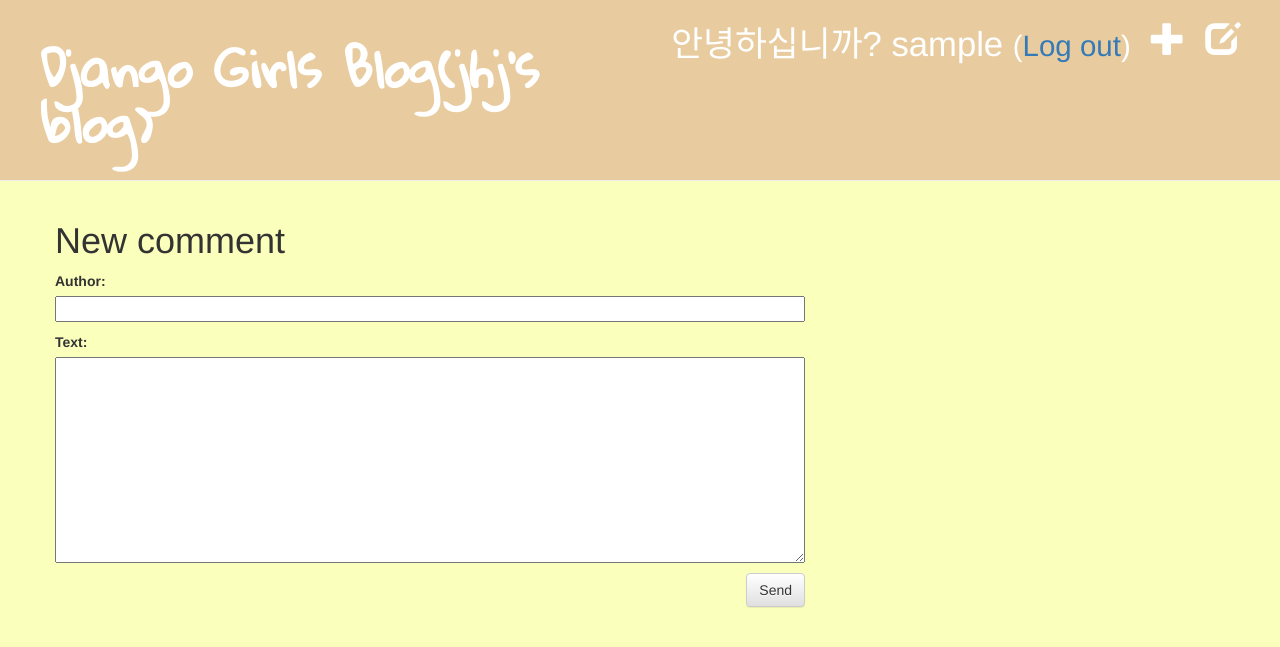
After one commit to amazing22/my-first-blog, a Django app: page /post/1/comment/ in a window 1280 px wide. The commit adds this page. Shown: the top 647 px of the page. Run offline with Django 3.2, Linux system fonts and the light colour scheme; a user stored in the database is signed in; tables that the repository leaves empty hold one stand-in row (values such as "Sample post"); some libraries are stand-ins or nearby versions.

Commit message:
더나아가기코멘트달기까지완성

```diff
--- a/blog/admin.py
+++ b/blog/admin.py
@@ -1,7 +1,7 @@
 # 모델링 한 글들을 장고 관리자에서 추가, 수정, 삭제하기
 from django.contrib import admin
-from .models import Post
-
+from .models import Post, Comment
 
 # 관리자 페이지에서 만든 모델 보기
 admin.site.register(Post)
+admin.site.register(Comment)
--- a/blog/forms.py
+++ b/blog/forms.py
@@ -1,8 +1,14 @@
 from django import forms
-from .models import Post
+from .models import Post, Comment
 
 class PostForm(forms.ModelForm):
 
     class Meta:
         model = Post
         fields = ('title', 'text',)
+
+class CommentForm(forms.ModelForm):
+
+    class Meta:
+        model = Comment
+        fields = ('author', 'text',)
--- a/blog/models.py
+++ b/blog/models.py
@@ -27,3 +27,20 @@ class Post(models.Model): # class Post(models.Model) : 부모 클래스
 
     def __str__(self):
         return self.title
+
+class Comment(models.Model):
+    post = models.ForeignKey('blog.Post', related_name='comments')
+    author = models.CharField(max_length=200)
+    text = models.TextField()
+    created_date = models.DateTimeField(default=timezone.now)
+    approved_comment = models.BooleanField(default=False)
+
+    def approve(self):
+        self.approved_comment = True
+        self.save()
+
+    def __str__(self):
+        return self.text
+
+def approved_comments(self):
+    return self.comments.filter(approved_comment=True)
--- a/blog/static/css/blog.css
+++ b/blog/static/css/blog.css
@@ -62,3 +62,7 @@ h1 a{
 body{
   background-color: #FBFFBC;
 }
+
+.comment {
+    margin: 20px 0px 20px 20px;
+}
--- /dev/null
+++ b/blog/templates/blog/add_comment_to_post.html
@@ -0,0 +1,9 @@
+{% extends 'blog/base.html' %}
+
+{% block content %}
+    <h1>New comment</h1>
+    <form method="POST" class="post-form">{% csrf_token %}
+        {{ form.as_p }}
+        <button type="submit" class="save btn btn-default">Send</button>
+    </form>
+{% endblock %}
--- a/blog/templates/blog/post_list.html
+++ b/blog/templates/blog/post_list.html
@@ -9,6 +9,8 @@
             <div class="date">
                 {{ post.published_date }}
            </div>
+           <a href="{% url 'post_detail' pk=post.pk %}">Comments: {{ post.comments.count }}</a>
+           <!-- <a href="{% url 'post_detail' pk=post.pk %}">Comments: {{ post.approved_comments.count }}</a> 근데 이것은 승인된 댓글의 수인데 내 블로그는 로그인을 해서 들어가야되서 필요xx -->
         </div>
     {% endfor %}
 {% endblock content %}
--- a/blog/urls.py
+++ b/blog/urls.py
@@ -11,6 +11,9 @@ urlpatterns = [
     url(r'^post/(?P<pk>\d+)/publish/$', views.post_publish, name='post_publish'),
     url(r'^post/(?P<pk>\d+)/remove/$', views.post_remove, name='post_remove'),
     url(r'^post/(?P<pk>\d+)/publish/$', views.post_publish, name='post_publish'),
+    url(r'^post/(?P<pk>\d+)/comment/$', views.add_comment_to_post, name='add_comment_to_post'),
+    url(r'^comment/(?P<pk>\d+)/approve/$', views.comment_approve, name='comment_approve'),
+    url(r'^comment/(?P<pk>\d+)/remove/$', views.comment_remove, name='comment_remove'),
 ]
 
 # ^ : 문자열이 시작할 때
--- a/blog/views.py
+++ b/blog/views.py
@@ -1,8 +1,8 @@
 from django.shortcuts import render
 from django.utils import timezone
-from .models import Post
+from .models import Post, Comment
 from django.shortcuts import render, get_object_or_404
-from .forms import PostForm
+from .forms import PostForm, CommentForm
 from django.shortcuts import redirect
 from django.contrib.auth.decorators import login_required # 추가
 
@@ -68,3 +68,29 @@ def post_remove(request, pk):
     post = get_object_or_404(Post, pk=pk)
     post.delete()
     return redirect('post_list')
+
+@login_required
+def add_comment_to_post(request, pk):
+    post = get_object_or_404(Post, pk=pk)
+    if request.method == "POST":
+        form = CommentForm(request.POST)
+        if form.is_valid():
+            comment = form.save(commit=False)
+            comment.post = post
+            comment.save()
+            return redirect('post_detail', pk=post.pk)
+    else:
+        form = CommentForm()
+    return render(request, 'blog/add_comment_to_post.html', {'form': form})
+
+@login_required
+def comment_approve(request, pk):
+    comment = get_object_or_404(Comment, pk=pk)
+    comment.approve()
+    return redirect('post_detail', pk=comment.post.pk)
+
+@login_required
+def comment_remove(request, pk):
+    comment = get_object_or_404(Comment, pk=pk)
+    comment.delete()
+    return redirect('post_detail', pk=comment.post.pk)
```
Also changed, not shown: blog/templates/blog/post_detail.html (+19 -0 lines), blog/migrations/0002_comment.py (added).
